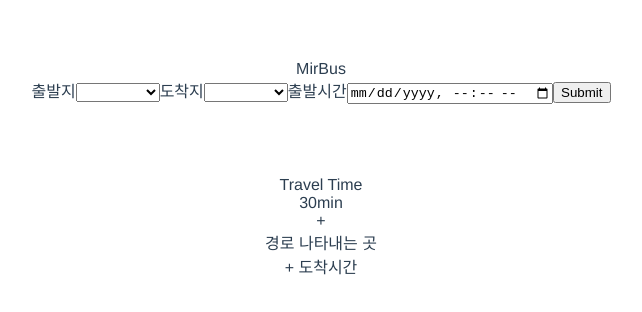
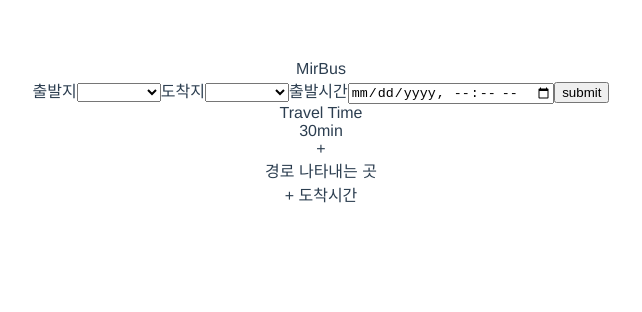
Before and after one commit to jeonghye-choi/MirBus, a Vue app: page / in a window 1280 px wide. Shown: the top 312 px of the page, without its empty margins (319-961 px from the left). Built offline with nearby package versions, Linux system fonts and the light colour scheme.

Commit message:
fix(travel form): change travel-form v-model to formData object from three of from,to,departureTime
#1

```diff
--- a/src/App.vue
+++ b/src/App.vue
@@ -1,11 +1,6 @@
 <template>
   <div>MirBus</div>
-  <travel-form
-    v-model:from="formData.from"
-    v-model:to="formData.to"
-    v-model:departureTime="formData.departureTime"
-  />
-  <br /><br /><br /><br />
+  <travel-form v-model:formData="formData" />
   <travel :formData="formData" />
 </template>
 
@@ -26,7 +21,6 @@
       to: '',
       departureTime: '',
     });
-
     return {
       formData,
     };
--- a/src/components/TravelForm.vue
+++ b/src/components/TravelForm.vue
@@ -1,11 +1,7 @@
 <template>
-  <form @submit.prevent>
+  <form @submit.prevent="setFormData">
     <label for="from">출발지</label>
-    <select
-      name="from"
-      :value="from"
-      @change="$emit('update:from', $event.target.value)"
-    >
+    <select name="from" v-model="propsFormData.from">
       <option value="밀양캠퍼스">밀양캠퍼스</option>
       <option value="부산대역">부산대역</option>
       <option value="부산역">부산역</option>
@@ -13,11 +9,7 @@
     </select>
 
     <label for="to">도착지</label>
-    <select
-      name="to"
-      :value="to"
-      @change="$emit('update:to', $event.target.value)"
-    >
+    <select name="to" v-model="propsFormData.to">
       <option value="밀양캠퍼스">밀양캠퍼스</option>
       <option value="부산대역">부산대역</option>
       <option value="부산역">부산역</option>
@@ -28,16 +20,16 @@
     <input
       type="datetime-local"
       name="departure-time"
-      :value="departureTime"
-      @input="$emit('update:departureTime', $event.target.value)"
+      v-model="propsFormData.departureTime"
     />
-    <button type="submit">Submit</button>
+    <button type="submit">submit</button>
   </form>
 </template>
 
 <script>
 export default {
   props: {
+    formData: {
       from: {
         type: String,
         default: '',
@@ -51,6 +43,17 @@
         default: '',
       },
     },
+  },
+  data: function () {
+    return {
+      propsFormData: this.formData,
+    };
+  },
+  methods: {
+    setFormData: function () {
+      console.log(this.propsFormData);
+    },
+  },
 };
 </script>
 
```
Lines whose indentation alone changed are shown as unchanged.
